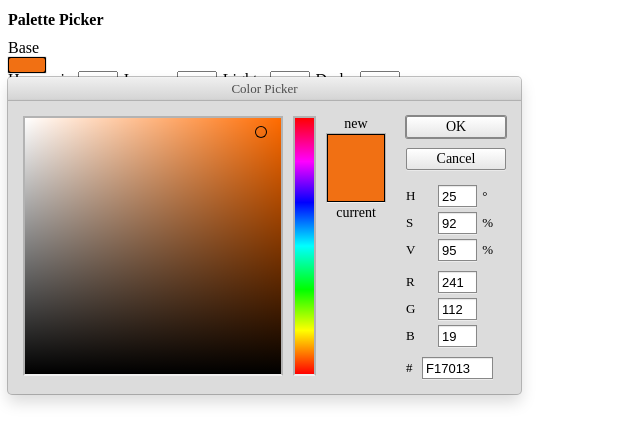
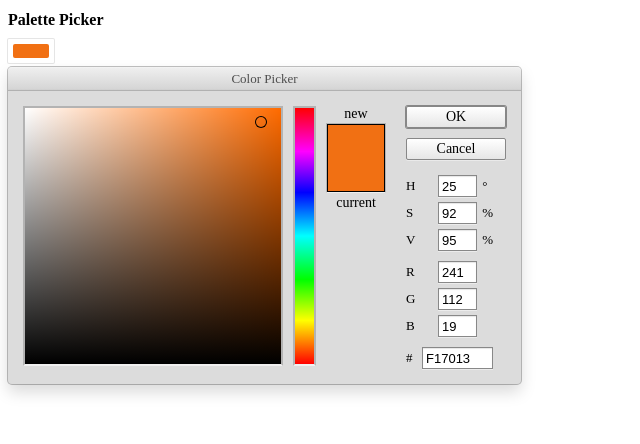
Before and after one commit to beekman/color-combo-creator, a React app: page / in a window 1280 px wide. Both pictures are taken after a click on the element 27 px from the left and 65 px from the top of the page. Shown: the top 444 px of the page, without its empty margins (0-640 px from the left). Built offline with nearby package versions, Linux system fonts and the light colour scheme.

Commit message:
fixes for state-props synchronization of color

```diff
--- a/src/components/LivePalette/LivePalette.js
+++ b/src/components/LivePalette/LivePalette.js
@@ -1,14 +1,20 @@
-import React from 'react';
+import { React, useState, useEffect } from 'react';
 import PropTypes from 'prop-types';
 const Color = require('color');
 
 const LivePalette = (color, harmonies, inverses, lighters, darkers) => {
-  console.log(color.color);
+  let rgb = Color.rgb((color.color.r), (color.color.g), (color.color.b));
+  console.log(rgb.string());
+  let hsl = rgb.hsl();
+  console.log(hsl.string());
+
   return (
     <>
+      Palettte
     </>
   );
 };
+
 LivePalette.propTypes = {
   color: PropTypes.array.isRequired,
   harmonies: PropTypes.number.isRequired,
--- a/src/components/Picker/Picker.js
+++ b/src/components/Picker/Picker.js
@@ -2,7 +2,6 @@ import React from 'react';
 import reactCSS from 'reactcss';
 import { PhotoshopPicker } from 'react-color';
 const Color = require('color');
-
 
 class Picker extends React.Component {
   state = {
@@ -15,9 +14,6 @@ class Picker extends React.Component {
     },
   };
 
-
-
-
   handleClick = () => {
     this.setState({ displayColorPicker: !this.state.displayColorPicker });
   };
@@ -28,7 +24,10 @@ class Picker extends React.Component {
 
   handleChange = (color) => {
     this.setState({ color: color.rgb });
-
+    let rgb = Color.rgb((this.state.color.r), (this.state.color.g), (this.state.color.b));
+    console.log(rgb.string());
+    let hsl = rgb.hsl();
+    console.log(hsl.string());  // 'hsla(262, 59%, 81%, 0.5)'
   };
   render() {
     const styles = reactCSS({
--- a/src/components/VariationsControls/VariationsControls.js
+++ b/src/components/VariationsControls/VariationsControls.js
@@ -9,10 +9,17 @@ const VariationsControls = (color) => {
   const [lighters, setLighters] = useState('0');
   const [darkers, setDarkers] = useState('0');
 
+
+  useEffect(() => {
+    console.log(color.color);
+    console.log(harmonies);
+  });
+  console.log(color.color);
+
+
   return (
     <>
       <section className={styles.ColorMatches}>
-        <LivePalette color={color} harmonies={harmonies} inverses={inverses} lighters={lighters} darkers={darkers}/>
       </section>
       <div className={styles.VariationsControls}>
         <label htmlFor="harmonies">Harmonies</label><input type="number" id="harmonies" value={harmonies} onChange={({ target }) => setHarmonies(target.value)} />
--- a/src/containers/PalettePicker.js
+++ b/src/containers/PalettePicker.js
@@ -3,7 +3,8 @@ import reactCSS from 'reactcss';
 import Header from '../components//Header/Header';
 import VariationsControls from '../components/VariationsControls/VariationsControls';
 import Footer from '../components/Footer/Footer';
-import Picker from '../components/Picker/Picker';
+import { PhotoshopPicker } from 'react-color';
+const Color = require('color');
 
 class PalettePicker extends React.Component {
   state = {
@@ -63,8 +64,17 @@ class PalettePicker extends React.Component {
     return (
       <>
         <Header />
-        <Picker color={this.state.color} />
-        <VariationsControls color={this.state.color} />
+        <div>
+          <div style={styles.swatch} onClick={this.handleClick}>
+            <div style={styles.color} />
+          </div>
+          {this.state.displayColorPicker ? <div style={styles.popover}>
+            <div style={styles.cover} onClick={this.handleClose} />
+            <PhotoshopPicker color={this.state.color} onChange={this.handleChange} />
+          </div> : null}
+
+        </div>
+        <VariationsControls color={this.state.color} onChange={this.handleChange} />
         <Footer />
       </>
     );
```
